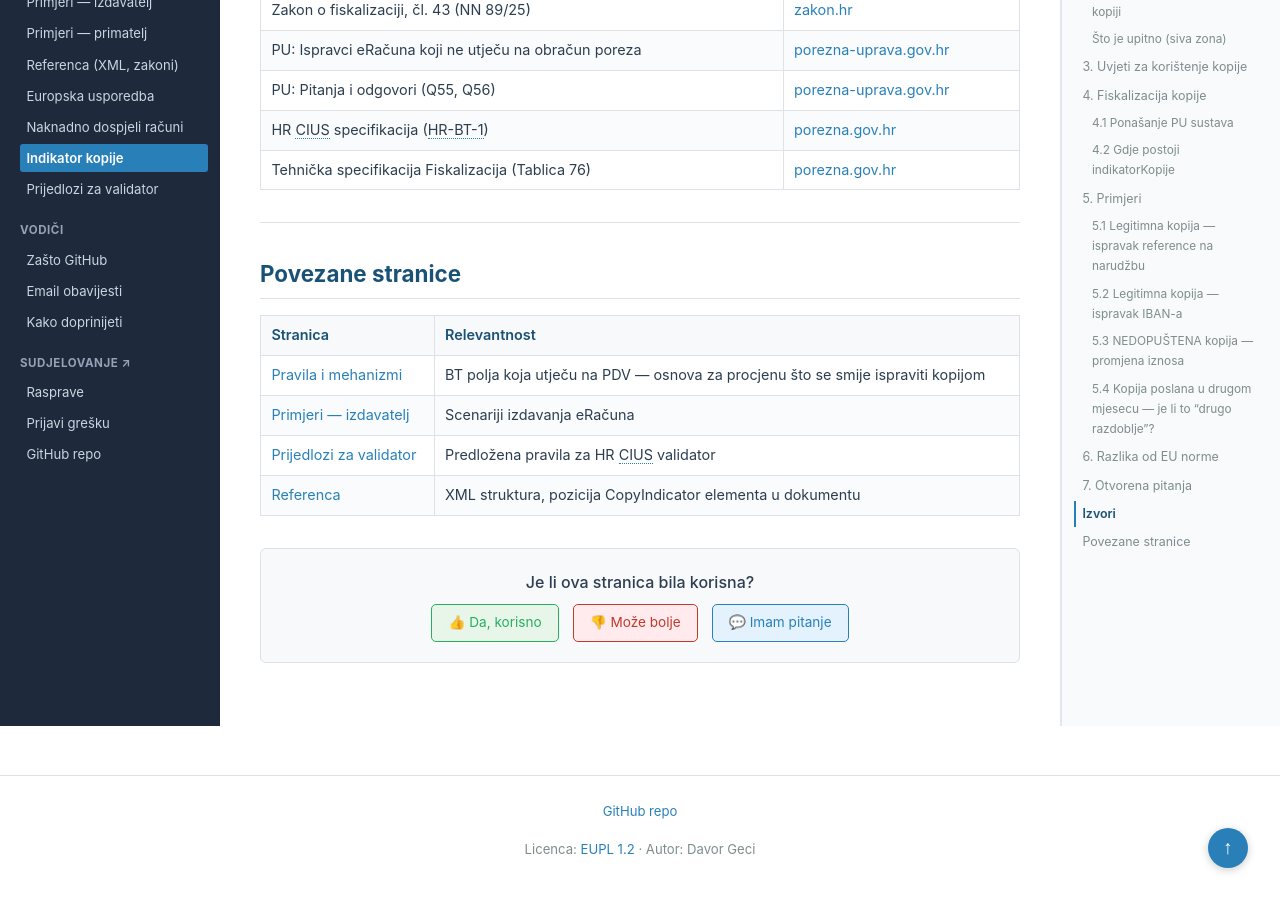
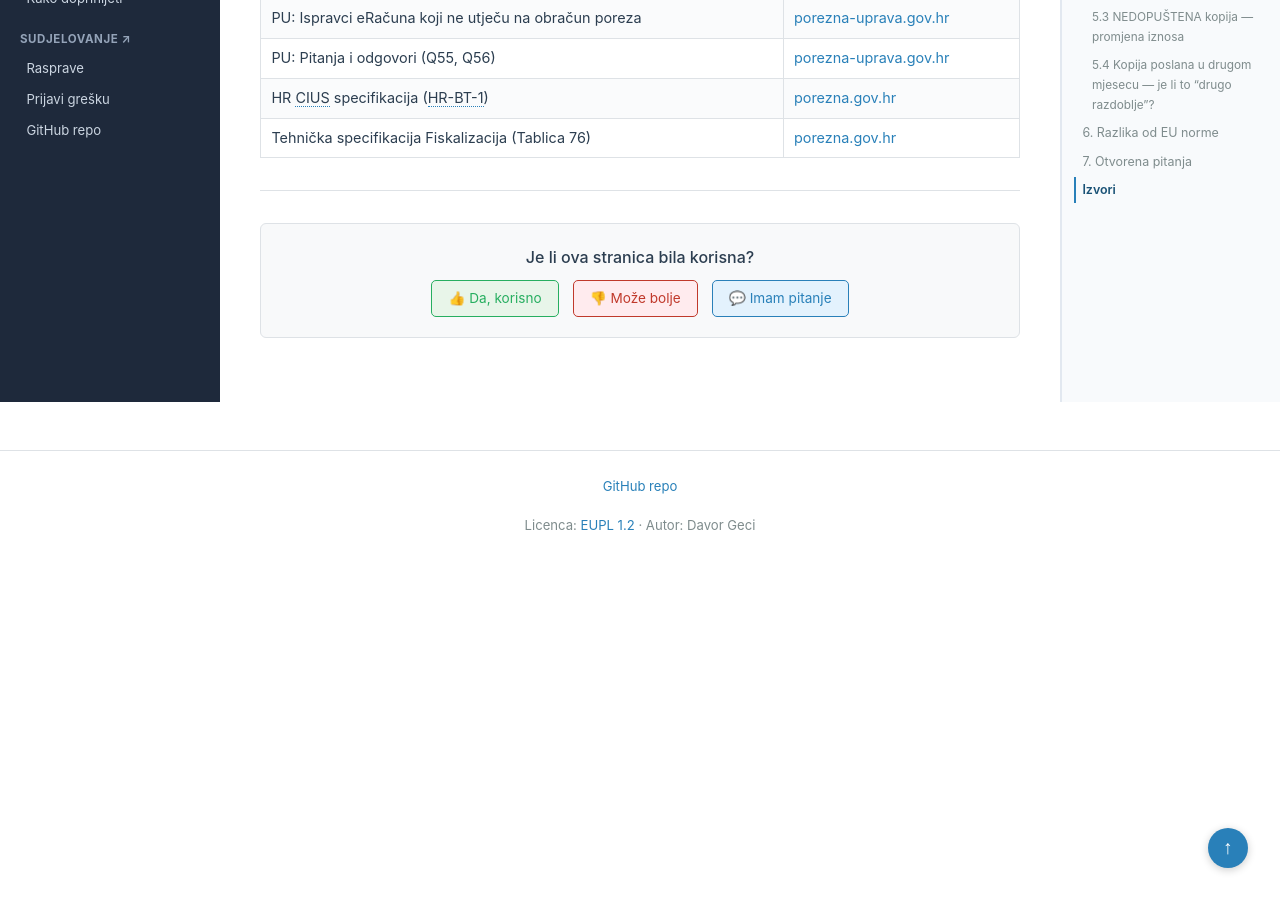
Before and after one commit to dageci/eracun-fiskalizacija-datumi, a Jekyll site: the page built from docs/indikator-kopije.md, in a window 1280 px wide and 900 px high, scrolled down 11317 px. Built offline with Jekyll 4.4.1, drawn with Linux system fonts in a browser that asks for light colours.

Commit message:
maknute Povezane stranice (navigacija to pokriva), Izvori ostaju

```diff
--- a/docs/indikator-kopije.md
+++ b/docs/indikator-kopije.md
@@ -327,12 +327,3 @@ Sljedeća pitanja zahtijevaju službenu potvrdu Porezne uprave:
 | Tehnička specifikacija Fiskalizacija (Tablica 76) | <a href="https://porezna.gov.hr" target="_blank">porezna.gov.hr</a> |
 
 ---
-
-## Povezane stranice
-
-| Stranica | Relevantnost |
-|----------|-------------|
-| [Pravila i mehanizmi](pravila) | BT polja koja utječu na PDV — osnova za procjenu što se smije ispraviti kopijom |
-| [Primjeri — izdavatelj](primjeri-izdavatelj) | Scenariji izdavanja eRačuna |
-| [Prijedlozi za validator](prijedlozi-validator) | Predložena pravila za HR CIUS validator |
-| [Referenca](referenca) | XML struktura, pozicija CopyIndicator elementa u dokumentu |
```
